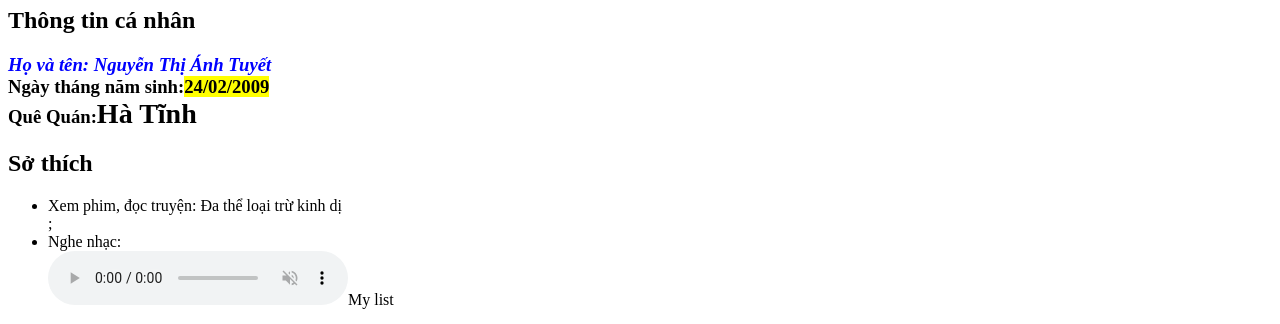
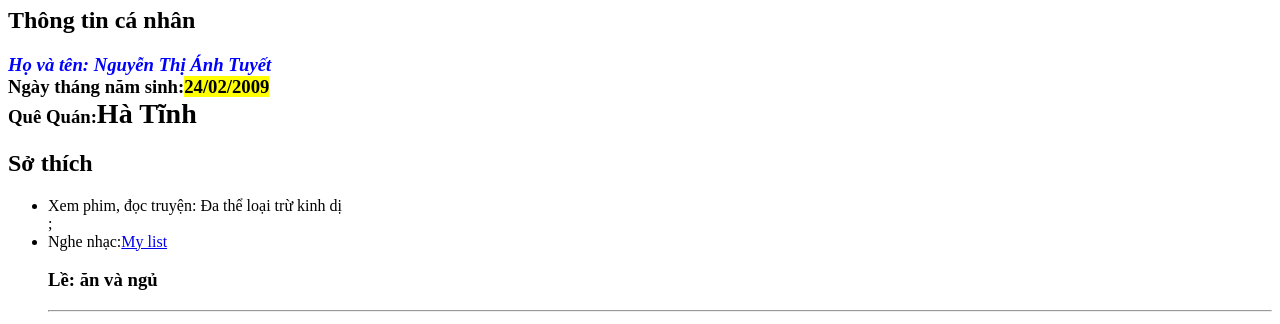
Before and after one commit to raki1224/Anhtuyet_12a22, a plain HTML site: page index.html in a window 1280 px wide. Shown: the part 99-423 px from the top of the page. Drawn offline with Linux system fonts and the light colour scheme.

Commit message:
Update index.html

```diff
--- a/index.html
+++ b/index.html
@@ -13,8 +13,7 @@
          <h2>Thông tin cá nhân</h2>
          <h3><em style="color:blue"> Họ và tên: Nguyễn Thị Ánh Tuyết</em><br>Ngày tháng năm sinh:<mark>24/02/2009</mark><br>Quê Quán:<strong style="font-size:28px">Hà Tĩnh</strong><h3>
          <h2> Sở thích</h2>
-         <ul><li>Xem phim, đọc truyện: Đa thể loại trừ kinh dị</li>;<li>Nghe nhạc:<br><audio src= "hi.mp3" type="audio/mp3" controls autoplay muted>
-</audio>My list</a></li></ol><h3>Lề: ăn và ngủ</h3>
+         <ul><li>Xem phim, đọc truyện: Đa thể loại trừ kinh dị</li>;<li>Nghe nhạc:<a href="01.html">My list</a></li></ol><h3>Lề: ăn và ngủ</h3>
     <hr>
          <h1><b> Biện luận số nghiệm của phương trính bậc 2</h1>
          <h2><strong style="color:red">Bài toán:</strong><b>Xác định số nghiệm của phương trình ax<sup>2</sup>+bx+c=0(a!=0)<br><strong>Cách làm:</strong></h2>
```
